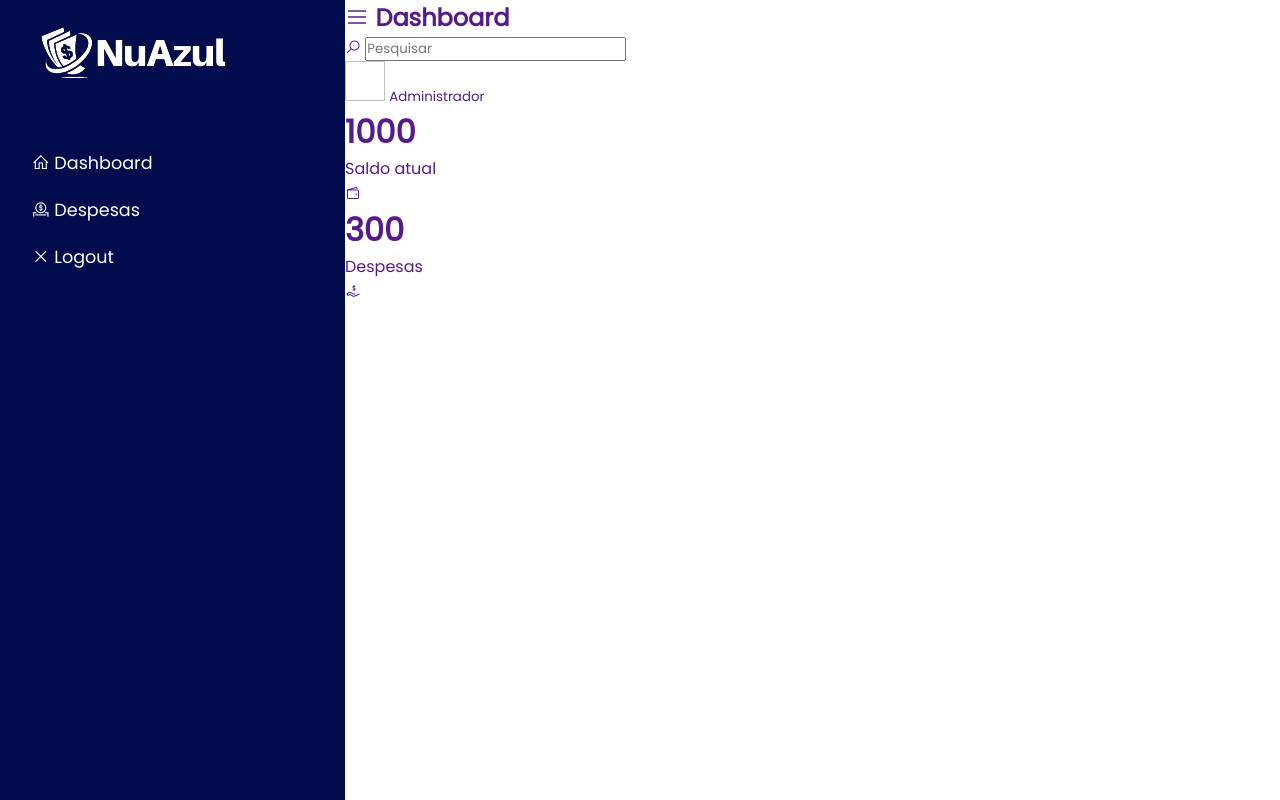
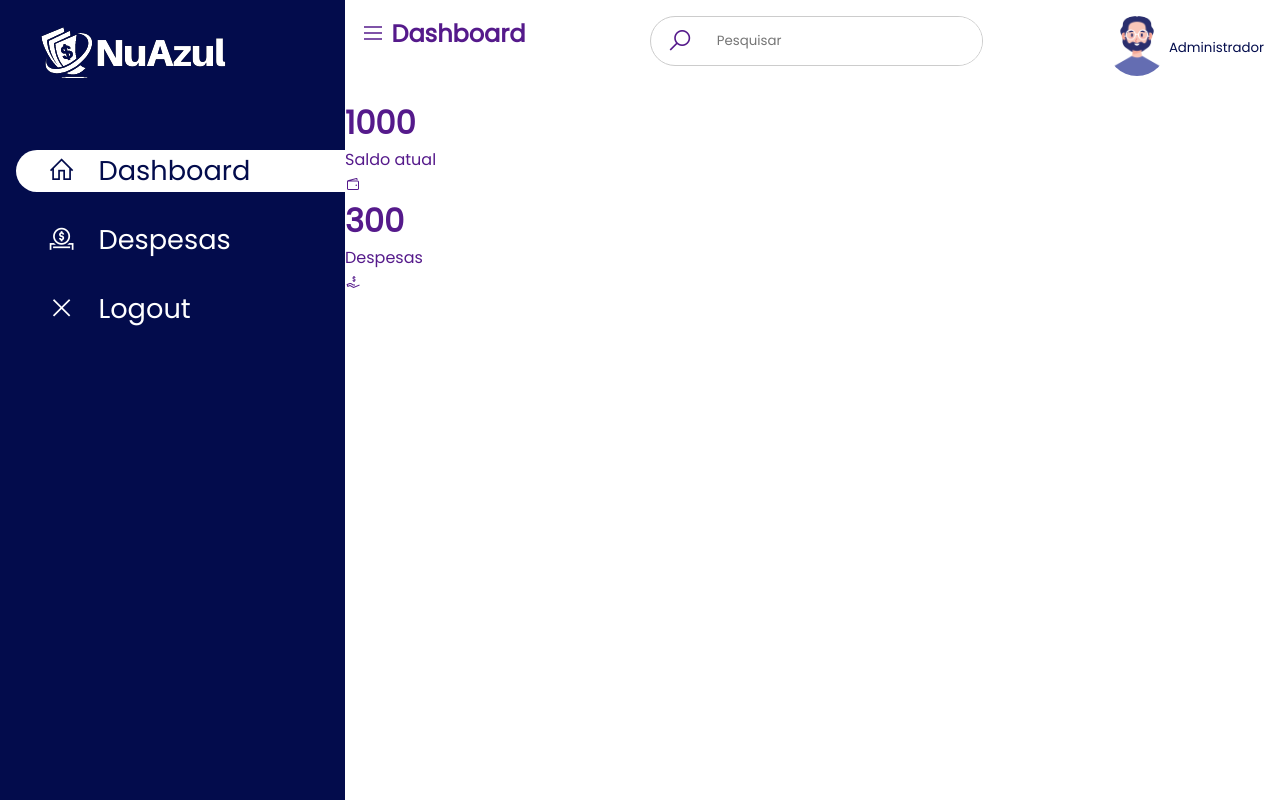
Before and after one commit to leidyAguiar/SistemaFinanceiro, a PHP site: page /dashboard.php in a window 1280 px wide. Run offline with PHP 8.4, Linux system fonts and the light colour scheme.

Commit message:
css e html no dashboard

```diff
--- a/css/style-dashboard.css
+++ b/css/style-dashboard.css
@@ -26,17 +26,77 @@
 
 .sidebar-menu li{
     width: 100%;
-    margin-bottom: 1.3rem;
-    padding-left: 2rem;
+    margin-bottom: 1.7rem;
+    padding-left: 1rem;
 
 }
 
 .sidebar-menu a{
+    padding-left: 2rem;
     display: block;
     color: #fff;
-    font-size: 1.1rem;
+    font-size: 1.7rem;
 
 }
+
+.sidebar-menu a span:first-child{
+    font-size: 1.7rem;
+    padding-right: 1rem;
+}
+
+.sidebar-menu a.active{
+    background-color: #fff;
+    padding-top: 0rem;
+    color: #030c4c;
+    border-radius: 30px 0px 0px 30px;
+}
+
+
 .main-content{
     margin-left: 345px;
 }
+
+header{
+    display: flex;
+    justify-content: space-between;
+    padding: 1rem;
+}
+
+.search-wrapper{
+    border: 1px solid #ccc;
+    border-radius: 30px;
+    height: 50px;
+    display: flex;
+    align-items: center;
+    overflow-x: hidden;
+}
+
+.search-wrapper span{
+    display: inline-block;
+    padding: 0rem 1rem;
+    font-size: 1.6rem;
+
+}
+
+.search-wrapper input{
+    height: 100%;
+    padding: .5rem;
+    border: none;
+    outline: none;
+}
+
+.user-wrapper{
+    display: flex;
+    align-items: center;
+}
+
+.user-wrapper img{
+    border-radius: 50%;
+    margin-right: .1rem;
+}
+
+.user-wrapper small{
+    display: inline-block;
+    color: #030c4c;
+    margin-top: -3px !important;
+}
--- a/dashboard.php
+++ b/dashboard.php
@@ -24,7 +24,7 @@ require_once("config.php");
         <div class="sidebar-menu">
             <ul>
                 <li>
-                    <a href=""><span class="las la-home"></span>
+                    <a href="" class="active"><span class="las la-home"></span>
                     <span>Dashboard</span>
                 </li>
                 <li>
@@ -55,7 +55,7 @@ require_once("config.php");
             </div>
 
             <div class="user-wrapper">
-                <img scr="./img/user.png" width="40px" height="40px" alt="">
+                <label><img src="./img/man.png" width="60px" height="60px" alt=""></label>
                 <small>Administrador</small>
             </div>
         </header>
```
Also changed, not shown: img/man.png (added), img/user.png (deleted).
